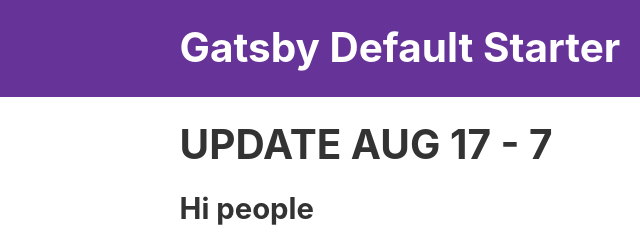
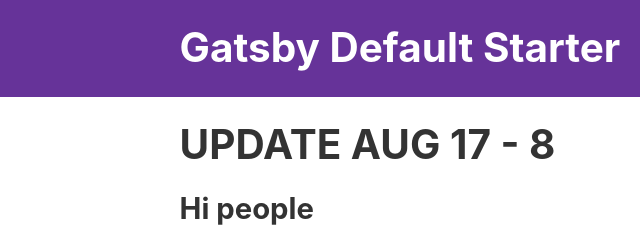
Before and after one commit to jade-framework/gatsby-default, a Gatsby site: page / in a window 1280 px wide. Shown: the top 240 px of the page, 0-640 px from the left. Built offline with nearby package versions, Linux system fonts and the light colour scheme; Gatsby itself is replaced by a stand-in of ours.

Commit message:
update index

```diff
--- a/src/pages/index.js
+++ b/src/pages/index.js
@@ -8,7 +8,7 @@
 const IndexPage = () => (
   <Layout>
     <SEO title="Home" />
-    <h1>UPDATE AUG 17 - 7</h1>
+    <h1>UPDATE AUG 17 - 8</h1>
     <h2>Hi people</h2>
     <p>Welcome to your new Gatsby site.</p>
     <p>Now go build something great.</p>
```
